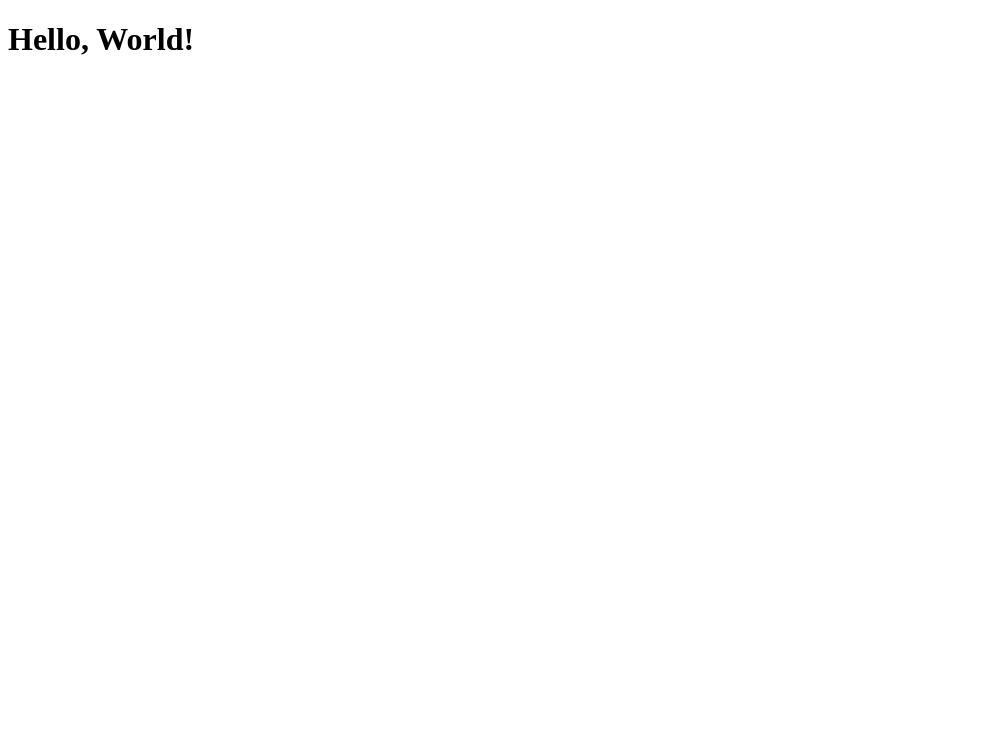
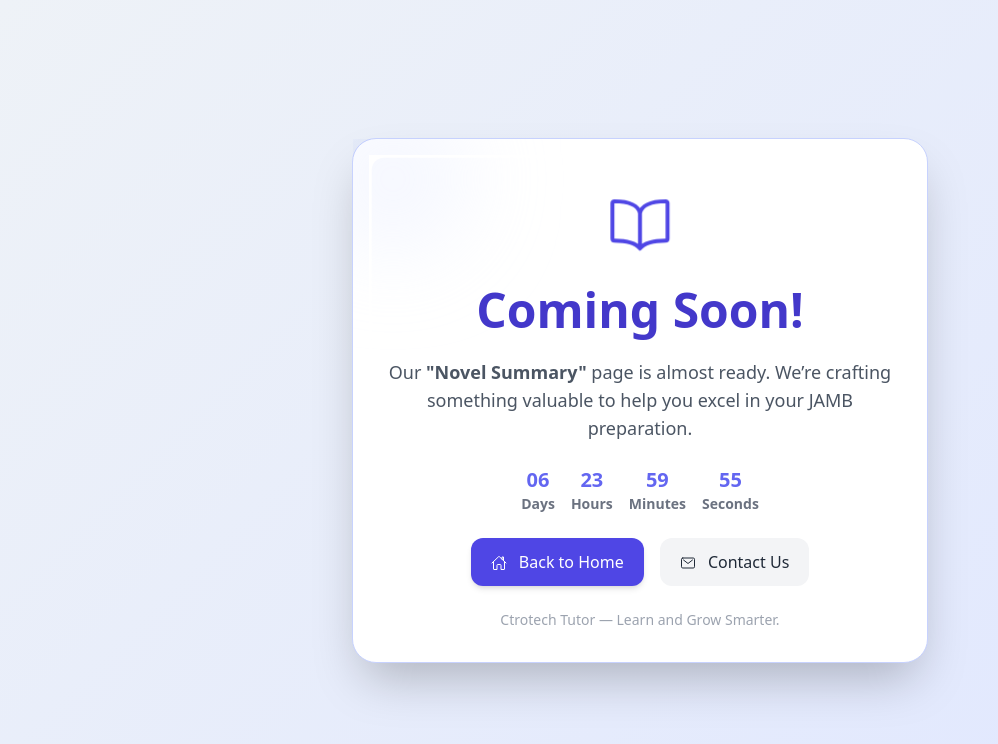
Before and after one commit to ctrotech-tutor/ctrotech-resources, a plain HTML site: page novel-summary.html in a window 1280 px wide. Shown: the whole page, without its empty margins (0-998 px from the left). Drawn offline with nearby package versions, Linux system fonts and the light colour scheme.

Commit message:
novel-summary.html

```diff
--- a/novel-summary.html
+++ b/novel-summary.html
@@ -1,13 +1,89 @@
 <!DOCTYPE html>
+<html lang="en">
+<head>
+  <meta charset="UTF-8" />
+  <meta name="viewport" content="width=device-width, initial-scale=1.0 user-scalable=no""/>
+  <title>Coming Soon | Ctrotech Tutor</title>
+  <script src="https://cdn.tailwindcss.com"></script>
 
-<html>
-<head>
-		<meta http-equiv="CONTENT-TYPE" content="text/html; charset=UTF-8">
-		<title>Hello, World!</title>
+  <script src="https://cdn.jsdelivr.net/npm/ionicons@7.1.0/dist/ionicons/ionicons.esm.js" type="module"></script>
+  <style>
+    body {
+      background: linear-gradient(135deg, #eef2f7 0%, #e0e7ff 100%);
+    }
+    .pulse {
+      animation: pulse 2s infinite;
+    }
+    @keyframes pulse {
+      0%, 100% { transform: scale(1); }
+      50% { transform: scale(1.05); }
+    }
+  </style>
 </head>
-<body>
-		<h1>
-				Hello, World!
-		</h1>
+<body class="flex items-center justify-center min-h-screen text-gray-800 px-6">
+
+  <div class="max-w-xl text-center space-y-6 bg-white rounded-3xl shadow-2xl p-8 border border-indigo-200 relative overflow-hidden">
+    <div class="absolute -top-10 -left-10 w-40 h-40 bg-indigo-100 rounded-full mix-blend-multiply blur-2xl opacity-30 animate-ping"></div>
+    <div class="text-indigo-600 text-6xl pulse">
+      <ion-icon name="book-outline"></ion-icon>
+    </div>
+
+    <h1 class="text-4xl sm:text-5xl font-extrabold text-indigo-700 leading-tight">
+      Coming Soon!
+    </h1>
+
+    <p class="text-gray-600 text-lg">
+      Our <strong>"Novel Summary"</strong> page is almost ready. We’re crafting something valuable to help you excel in your JAMB preparation.
+    </p>
+
+    <!-- Countdown (optional) -->
+    <div id="countdown" class="text-indigo-500 text-xl font-semibold flex justify-center gap-4 mt-4">
+      <div><span id="days">00</span><div class="text-sm text-gray-500">Days</div></div>
+      <div><span id="hours">00</span><div class="text-sm text-gray-500">Hours</div></div>
+      <div><span id="minutes">00</span><div class="text-sm text-gray-500">Minutes</div></div>
+      <div><span id="seconds">00</span><div class="text-sm text-gray-500">Seconds</div></div>
+    </div>
+
+    <div class="flex justify-center gap-4 mt-6 flex-wrap">
+      <a href="index.html" class="px-5 py-3 bg-indigo-600 hover:bg-indigo-700 text-white rounded-xl shadow-md transition">
+        <ion-icon name="home-outline" class="mr-2 align-middle"></ion-icon> Back to Home
+      </a>
+      <a href="mailto:ctrotech.devs@gmail.com" class="px-5 py-3 bg-gray-100 hover:bg-gray-200 text-gray-800 rounded-xl transition">
+        <ion-icon name="mail-outline" class="mr-2 align-middle"></ion-icon> Contact Us
+      </a>
+    </div>
+
+    <p class="text-sm text-gray-400 mt-6">Ctrotech Tutor — Learn and Grow Smarter.</p>
+  </div>
+
+  <script>
+    // Countdown Logic (set to 7 days from now)
+    const endDate = new Date();
+    endDate.setDate(endDate.getDate() + 7);
+
+    const countdown = () => {
+      const now = new Date().getTime();
+      const distance = endDate - now;
+
+      const days = Math.floor(distance / (1000 * 60 * 60 * 24));
+      const hours = Math.floor((distance % (1000 * 60 * 60 * 24)) / (1000 * 60 * 60));
+      const minutes = Math.floor((distance % (1000 * 60 * 60)) / (1000 * 60));
+      const seconds = Math.floor((distance % (1000 * 60)) / 1000);
+
+      document.getElementById("days").textContent = days < 10 ? `0${days}` : days;
+      document.getElementById("hours").textContent = hours < 10 ? `0${hours}` : hours;
+      document.getElementById("minutes").textContent = minutes < 10 ? `0${minutes}` : minutes;
+      document.getElementById("seconds").textContent = seconds < 10 ? `0${seconds}` : seconds;
+
+      if (distance < 0) {
+        document.getElementById("countdown").innerHTML = "The page is now live!";
+      }
+    };
+
+    setInterval(countdown, 1000);
+    countdown();
+  </script>
+<script src="mobile_check.js"></script>
+
 </body>
 </html>
```
